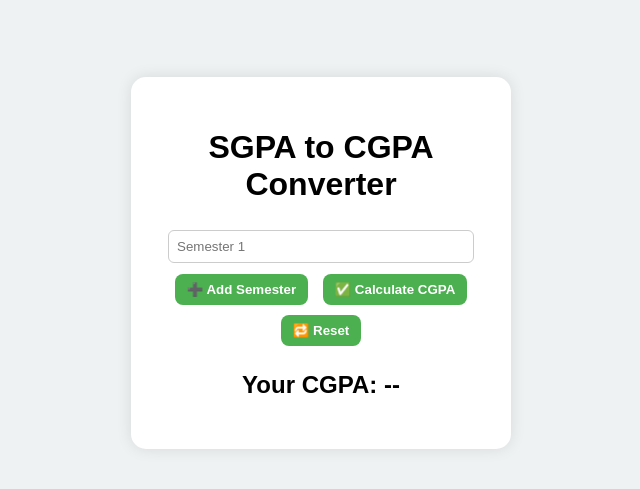
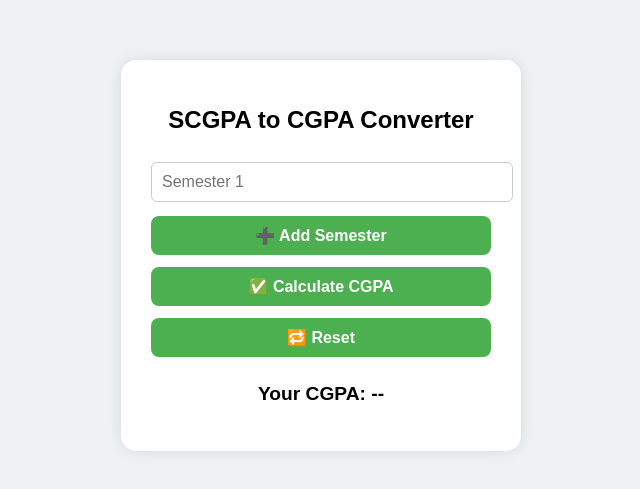
Before and after one commit to PavanRameshMalthi/CGPA-CONVETER, a plain HTML site: page index.html in a window 1280 px wide. Shown: the part 145-634 px from the top of the page, without its empty margins (319-959 px from the left). Drawn offline with Linux system fonts and the light colour scheme.

Commit message:
Enhance layout and styling for SCGPA to CGPA converter

```diff
--- a/index.html
+++ b/index.html
@@ -1,16 +1,16 @@
 <!DOCTYPE html>
 <html lang="en">
 <head>
-    <meta charset="UTF-8">
+  <meta charset="UTF-8" />
+  <meta name="viewport" content="width=device-width, initial-scale=1.0"/>
   <title>SCGPA to CGPA Converter</title>
-    <link rel="stylesheet" href="style.css">
+  <link rel="stylesheet" href="style.css" />
 </head>
 <body>
   <div class="container">
-        <h1>SGPA to CGPA Converter</h1>
+    <h1>SCGPA to CGPA Converter</h1>
 
     <div id="inputs">
-            <!-- Start with only 1 semester input -->
       <input type="number" step="0.01" placeholder="Semester 1" class="scgpa"><br>
     </div>
 
@@ -25,6 +25,10 @@
     let semesterCount = 1;
 
     function addSemester() {
+      if (semesterCount >= 8) {
+        alert("Maximum 8 semesters allowed!");
+        return;
+      }
       semesterCount++;
       const inputDiv = document.getElementById("inputs");
       const newInput = document.createElement("input");
--- a/style.css
+++ b/style.css
@@ -1,40 +1,64 @@
 body {
   font-family: Arial, sans-serif;
   background-color: #eef2f3;
+  margin: 0;
+  padding: 0;
   display: flex;
   justify-content: center;
   align-items: center;
-    height: 100vh;
+  min-height: 100vh;
 }
 
 .container {
   background-color: white;
-    padding: 30px;
+  padding: 20px;
   border-radius: 15px;
   box-shadow: 0 0 15px rgba(0, 0, 0, 0.1);
-    width: 320px;
+  width: 90%;
+  max-width: 400px;
+  box-sizing: border-box;
+}
+
+h1 {
+  font-size: 1.5rem;
+  margin-bottom: 20px;
   text-align: center;
 }
 
 input {
-    width: 90%;
-    padding: 8px;
-    margin: 6px 0;
+  width: 100%;
+  padding: 10px;
+  margin: 8px 0;
   border: 1px solid #ccc;
   border-radius: 6px;
+  font-size: 1rem;
 }
 
 button {
-    padding: 8px 12px;
-    margin: 5px;
+  width: 100%;
+  padding: 10px;
+  margin: 6px 0;
   background-color: #4CAF50;
   color: white;
   border: none;
   border-radius: 8px;
   cursor: pointer;
   font-weight: bold;
+  font-size: 1rem;
 }
 
 button:hover {
   background-color: #45a049;
 }
+
+h2 {
+  text-align: center;
+  margin-top: 20px;
+  font-size: 1.2rem;
+}
+
+@media (min-width: 600px) {
+  .container {
+    padding: 30px;
+  }
+}
```
Lines whose indentation alone changed are shown as unchanged.
